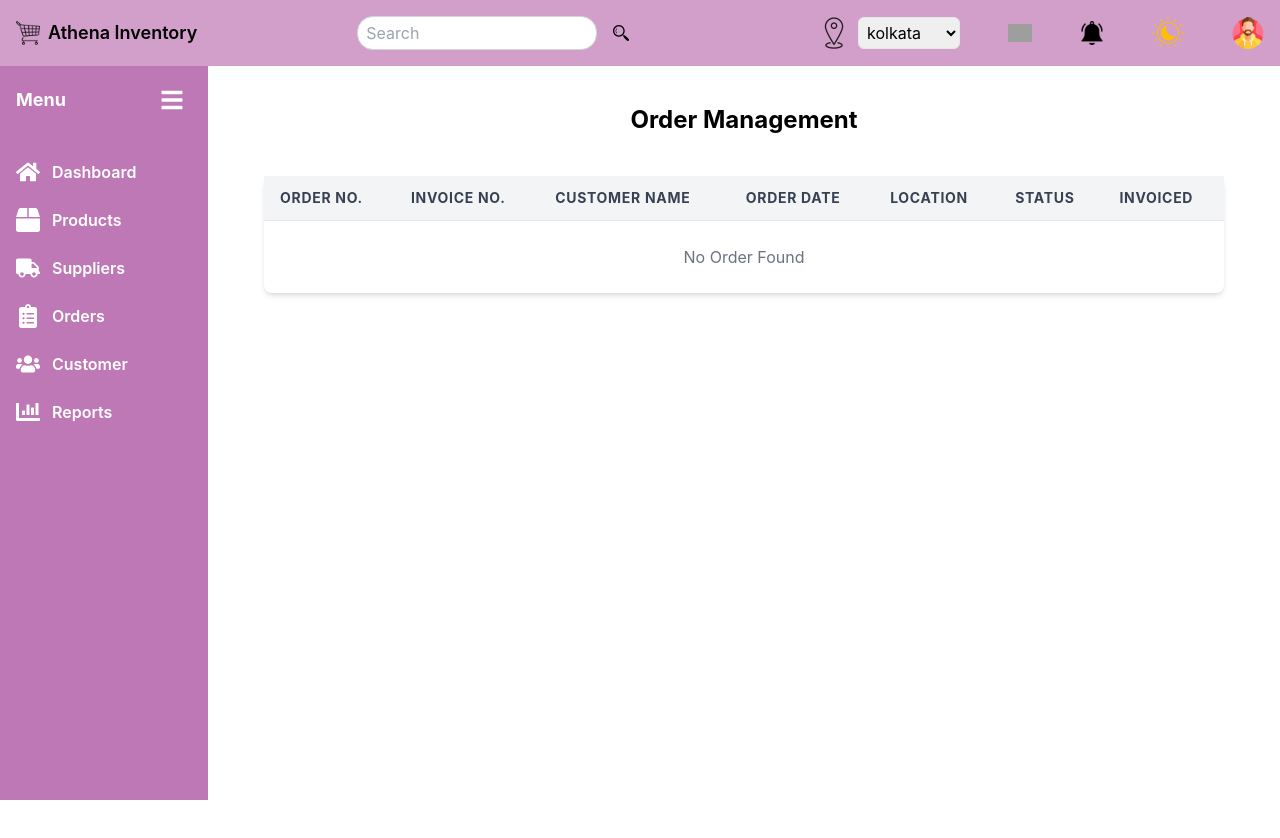
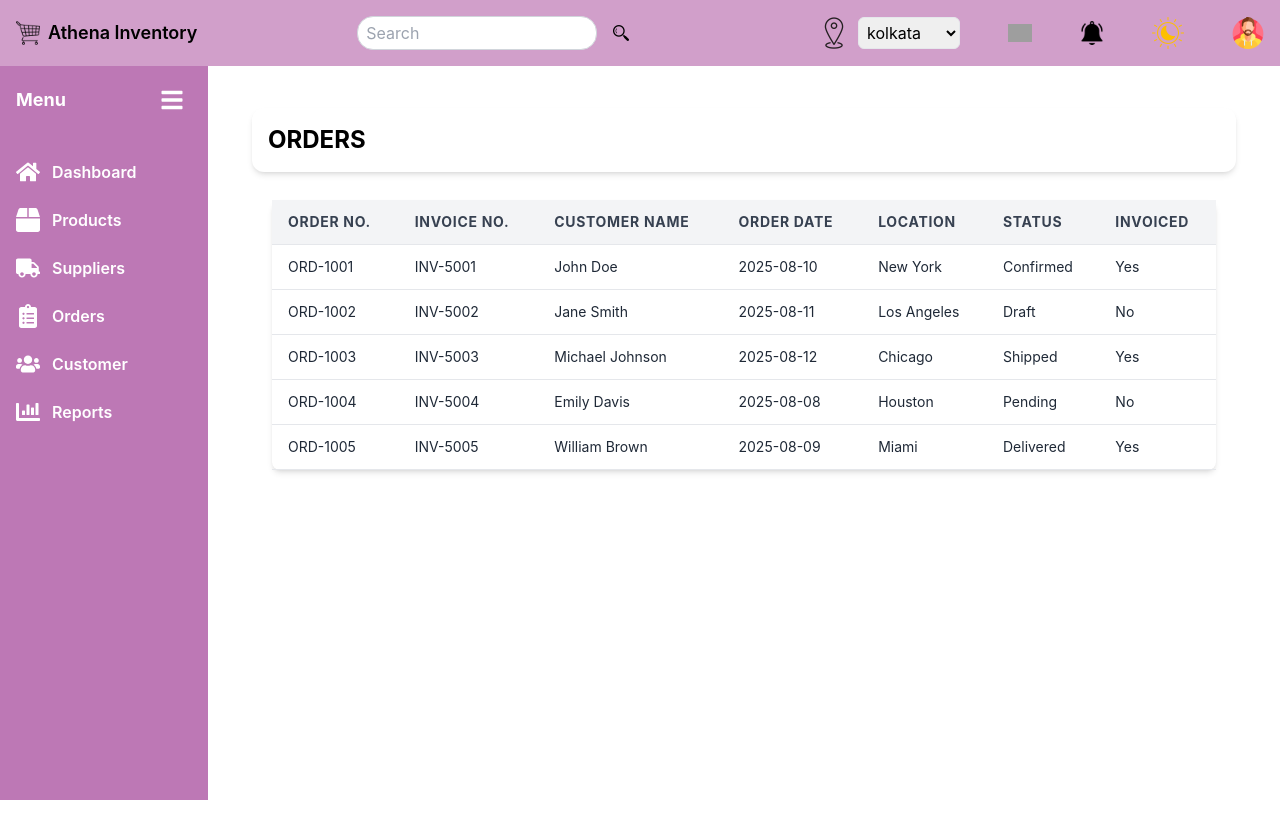
Before and after one commit to anik0103/inventory-management-system, a React (Create React App) app: page /orders in a window 1280 px wide. Shown: the top 838 px of the page. Before the commit the page ends 800 px from the top, so only its background shows below. Built offline with nearby package versions, Linux system fonts and the light colour scheme; grey boxes are pictures that could not be loaded.

Commit message:
feat: enhance order management with new components and improved data handling

```diff
--- a/src/Components/Orders/Order.js
+++ b/src/Components/Orders/Order.js
@@ -1,15 +1,26 @@
-import Ordertable from "./Ordertable";
-// import { OrderDetails } from "./Orderdetails";
+import { useState } from "react";
+import OrderHead from "./OrderHead";
+import OrderTable from "./OrderTable";
+import { OrderDetails } from "./Orderdetails";
 
- const Order = () => {
+const Orders = () => {
+  const [orders] = useState(OrderDetails);
+  const [expandedIndex, setExpandedIndex] = useState(null);
+
+  const toggleExpand = (index) => {
+    setExpandedIndex((prev) => (prev === index ? null : index));
+  };
+
   return (
-    <div className="container mx-auto px-4 py-6">
-      <h1 className="text-2xl font-bold mb-4">Order Management</h1>
-      <div>
-      <Ordertable/>
-      </div>
-      {/* Other components or content can be added here */}
+    <div className="bg-neutral-background min-h-screen p-6">
+      <OrderHead />
+      <OrderTable
+        data={orders}
+        onRowClick={toggleExpand}
+        expandedIndex={expandedIndex}
+      />
     </div>
   );
-}
-export default Order;
+};
+
+export default Orders;
--- /dev/null
+++ b/src/Components/Orders/OrderHead.js
@@ -0,0 +1,8 @@
+const OrderHead =()=>{
+    return(
+        <div className="bg-white shadow-md rounded-xl p-2 m-1">
+       <h2 className="flex flex-wrap text-2xl font-bold text-black m-2">ORDERS</h2>
+      </div>
+    )
+}
+export default OrderHead;
--- /dev/null
+++ b/src/Components/Orders/OrderItemsRow.js
@@ -0,0 +1,22 @@
+const OrderItemsRow = ({ items }) => {
+  return (
+    <tr>
+      <td colSpan="7" className="bg-purple-50 px-6 py-4 text-sm text-gray-700 border-t border-purple-200">
+        <div>
+          <strong className="text-[#bd78b5]">Ordered Items:</strong>
+          {items && items.length > 0 ? (
+            <ul className="list-disc list-inside mt-2">
+              {items.map((item, idx) => (
+                <li key={idx}>{item}</li>
+              ))}
+            </ul>
+          ) : (
+            <span> No items in this order.</span>
+          )}
+        </div>
+      </td>
+    </tr>
+  );
+};
+
+export default OrderItemsRow;
--- a/src/Components/Orders/OrderRow.js
+++ b/src/Components/Orders/OrderRow.js
@@ -1,6 +1,5 @@
-function OrderRow({ Order, index, onClick }) {
+const OrderRow = ({ Order, index, onClick }) => {
   return (
-    // Ensure no whitespace immediately after <tr> and before first <td>
     <tr
       onClick={() => onClick(index)}
       className="border-b text-sm text-gray-800 hover:bg-gray-50 cursor-pointer transition-colors duration-150"
@@ -11,7 +10,8 @@ function OrderRow({ Order, index, onClick }) {
       <td className="py-3 px-4">{Order.OrderDate}</td>
       <td className="py-3 px-4">{Order.Location}</td>
       <td className="py-3 px-4">{Order.Status}</td>
-      <td className="py-3 px-4">{Order.Invoiced}</td>
+
+      <td className="py-3 px-4">{Order.Invoiced ? "Yes" : "No"}</td>
     </tr>
   );
 }
--- a/src/Components/Orders/Orderdetails.js
+++ b/src/Components/Orders/Orderdetails.js
@@ -6,7 +6,8 @@ export const OrderDetails = [
     "OrderDate": "2025-08-10",
     "Location": "New York",
     "Status": "Confirmed",
-    "Invoiced": true
+    "Invoiced": true,
+    "items": ["Laptop", "Mouse", "Keyboard"]
   },
   {
     "OrderNo": "ORD-1002",
@@ -15,7 +16,8 @@ export const OrderDetails = [
     "OrderDate": "2025-08-11",
     "Location": "Los Angeles",
     "Status": "Draft",
-    "Invoiced": false
+    "Invoiced": false,
+    "items": ["Monitor", "USB Cable"]
   },
   {
     "OrderNo": "ORD-1003",
@@ -24,7 +26,8 @@ export const OrderDetails = [
     "OrderDate": "2025-08-12",
     "Location": "Chicago",
     "Status": "Shipped",
-    "Invoiced": true
+    "Invoiced": true,
+    "items": ["Laptop","Headphones", "Mouse"]
   },
   {
     "OrderNo": "ORD-1004",
@@ -33,7 +36,8 @@ export const OrderDetails = [
     "OrderDate": "2025-08-08",
     "Location": "Houston",
     "Status": "Pending",
-    "Invoiced": false
+    "Invoiced": false,
+    "items": ["Printer", "Ink Cartridge"]
   },
   {
     "OrderNo": "ORD-1005",
@@ -42,6 +46,7 @@ export const OrderDetails = [
     "OrderDate": "2025-08-09",
     "Location": "Miami",
     "Status": "Delivered",
-    "Invoiced": true
+    "Invoiced": true,
+    "items": ["Tablet", "Charger", "Case"]
   }
 ]
--- a/src/Components/Orders/Ordertable.js
+++ b/src/Components/Orders/Ordertable.js
@@ -1,27 +1,18 @@
-// import  from "./SupplierRow";
-// import SplProductRow from "./SplProductRow";
 import React from "react";
 import OrderRow from "./OrderRow";
+import OrderItemsRow from "./OrderItemsRow"; // ✅ new
 
-const Ordertable = ({ data = [], onRowClick }) => {
-  if (!data) {
-    return (
-      <div className="px-6 py-6">
-        <p className="text-center text-gray-500">Loading...</p>
-      </div>
-    );
-  }
-
+const OrderTable = ({ data, onRowClick, expandedIndex }) => {
   return (
     <div className="px-6 py-6 overflow-x-auto">
       <table className="min-w-full border-collapse text-left bg-white shadow-md rounded-lg">
         <thead>
           <tr className="text-gray-700 text-sm border-b bg-gray-100 uppercase tracking-wider">
             <th className="py-3 px-4">Order No.</th>
-            <th className="py-3 px-4">Invoice NO.</th>
+            <th className="py-3 px-4">Invoice No.</th>
             <th className="py-3 px-4">Customer Name</th>
             <th className="py-3 px-4">Order Date</th>
-            <th className="py-3 px-4">LOcation</th>
+            <th className="py-3 px-4">Location</th>
             <th className="py-3 px-4">Status</th>
             <th className="py-3 px-4">Invoiced</th>
           </tr>
@@ -31,12 +22,15 @@ const Ordertable = ({ data = [], onRowClick }) => {
             data.map((item, index) => (
               <React.Fragment key={index}>
                 <OrderRow Order={item} index={index} onClick={onRowClick} />
+                {expandedIndex === index && (
+                  <OrderItemsRow items={item.items} />
+                )}
               </React.Fragment>
             ))
           ) : (
             <tr>
               <td colSpan="7" className="text-center text-gray-500 py-6">
-                No Order Found
+                No Orders Found
               </td>
             </tr>
           )}
@@ -46,4 +40,4 @@ const Ordertable = ({ data = [], onRowClick }) => {
   );
 };
 
-export default Ordertable;
+export default OrderTable;
--- a/src/Components/Supplier/SupplierRow.js
+++ b/src/Components/Supplier/SupplierRow.js
@@ -1,6 +1,5 @@
 const SupplierRow = ({ supplier, index, onClick }) => {
   return (
-    // Ensure no whitespace immediately after <tr> and before first <td>
     <tr
       onClick={() => onClick(index)}
       className="border-b text-sm text-gray-800 hover:bg-gray-50 cursor-pointer transition-colors duration-150"
--- a/src/Components/Supplier/Suppliers.js
+++ b/src/Components/Supplier/Suppliers.js
@@ -61,7 +61,7 @@ const Suppliers = () => {
   };
 
   return (
-    <div>
+    <div className="bg-neutral-background min-h-screen p-6">
       <SuppliersHead />
       <div className="px-6 py-4 flex flex-wrap justify-between items-end gap-4">
         <SupplierSearch
```
